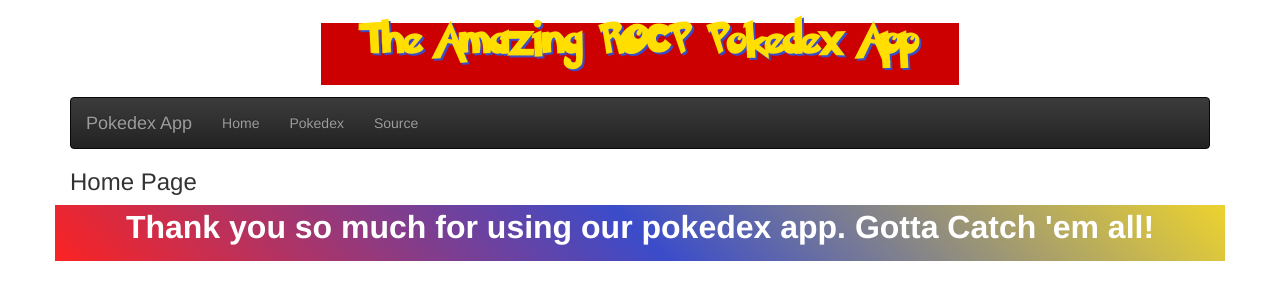
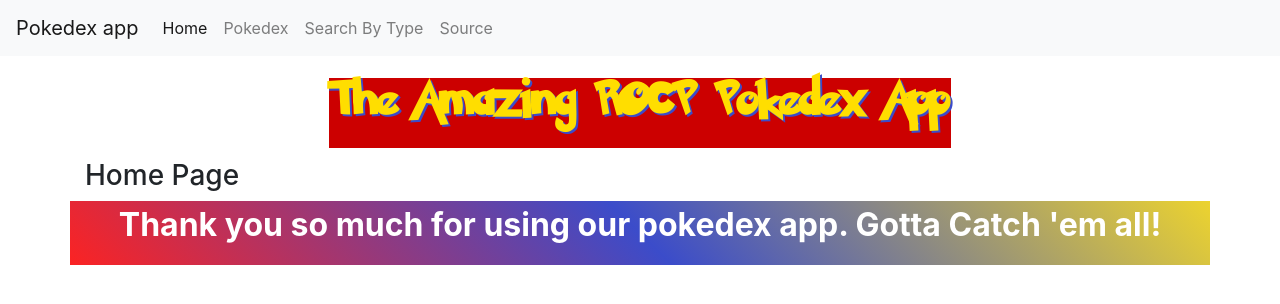
Before and after one commit to 09131968daniel/5w-pokedex-ui, a plain HTML site: page index.html in a window 1280 px wide. Drawn offline with nearby package versions, Linux system fonts and the light colour scheme.

Commit message:
changed Bootstrap from v3 to v4; made Navbar consistent with other pages

```diff
--- a/index.html
+++ b/index.html
@@ -4,37 +4,36 @@
 <head>
   <title>Pokedex App</title>
   <meta charset="UTF-8">
-  <!-- Latest compiled and minified CSS -->
-  <link rel="stylesheet" href="https://maxcdn.bootstrapcdn.com/bootstrap/3.3.7/css/bootstrap.min.css"
-    integrity="sha384-BVYiiSIFeK1dGmJRAkycuHAHRg32OmUcww7on3RYdg4Va+PmSTsz/K68vbdEjh4u" crossorigin="anonymous">
-
-  <!-- Optional theme -->
-  <link rel="stylesheet" href="https://maxcdn.bootstrapcdn.com/bootstrap/3.3.7/css/bootstrap-theme.min.css"
-    integrity="sha384-rHyoN1iRsVXV4nD0JutlnGaslCJuC7uwjduW9SVrLvRYooPp2bWYgmgJQIXwl/Sp" crossorigin="anonymous">
-
-  <!-- Latest compiled and minified JavaScript -->
-  <script src="https://maxcdn.bootstrapcdn.com/bootstrap/3.3.7/js/bootstrap.min.js"
-    integrity="sha384-Tc5IQib027qvyjSMfHjOMaLkfuWVxZxUPnCJA7l2mCWNIpG9mGCD8wGNIcPD7Txa"
-    crossorigin="anonymous"></script>
-    <link rel="stylesheet" href="style.css">
+  <link rel="stylesheet" href="https://stackpath.bootstrapcdn.com/bootstrap/4.5.2/css/bootstrap.min.css" integrity="sha384-JcKb8q3iqJ61gNV9KGb8thSsNjpSL0n8PARn9HuZOnIxN0hoP+VmmDGMN5t9UJ0Z" crossorigin="anonymous">
+  <link rel="stylesheet" href="style.css">
 </head>
 
 <body>
+  <nav class="navbar navbar-expand-lg navbar-light bg-light mb-3">
+    <a class="navbar-brand" href="#">Pokedex app</a>
+    <button class="navbar-toggler" type="button" data-toggle="collapse" data-target="#navbarNav" aria-controls="navbarNav" aria-expanded="false" aria-label="Toggle navigation">
+      <span class="navbar-toggler-icon"></span>
+    </button>
+    <div class="collapse navbar-collapse" id="navbarNav">
+      <ul class="navbar-nav">
+        <li class="nav-item active">
+          <a class="nav-link" href="#">Home <span class="sr-only">(current)</a>
+        </li>
+        <li class="nav-item">
+          <a class="nav-link" href="./pokedex.html">Pokedex</span></a>
+        </li>
+        <li class="nav-item">
+          <a class="nav-link" href="./typeGroup.html">Search By Type</a>
+        </li>
+        <li class="nav-item">
+            <a class="nav-link" href="https://pokeapi.co/">Source</a>
+        </li>
+      </ul>
+    </div>
+  </nav>
   <div class="container">
     <header style="text-align:center">
       <h1>The Amazing ROCP Pokedex App </h1>
-      <!--Insert navbar here... using Bootstrap-->
-      <nav class="navbar navbar-inverse">
-        <div class="navbar-header">
-          <a class="navbar-brand" href="#">Pokedex App</a>
-        </div>
-        <ul class="nav navbar-nav">
-          <li><a href="#">Home</a></li>
-          <li><a href="./pokedex.html">Pokedex</a></li>
-          <li><a href="https://pokeapi.co/">Source</a></li>
-        </ul>
-      </nav>
-
     </header>
     <main>
       <h3>Home Page</h3>
@@ -49,6 +48,9 @@
   <footer>
   </footer>
   </div>
+  <script src="https://code.jquery.com/jquery-3.5.1.slim.min.js" integrity="sha384-DfXdz2htPH0lsSSs5nCTpuj/zy4C+OGpamoFVy38MVBnE+IbbVYUew+OrCXaRkfj" crossorigin="anonymous"></script>
+<script src="https://cdn.jsdelivr.net/npm/popper.js@1.16.1/dist/umd/popper.min.js" integrity="sha384-9/reFTGAW83EW2RDu2S0VKaIzap3H66lZH81PoYlFhbGU+6BZp6G7niu735Sk7lN" crossorigin="anonymous"></script>
+<script src="https://stackpath.bootstrapcdn.com/bootstrap/4.5.2/js/bootstrap.min.js" integrity="sha384-B4gt1jrGC7Jh4AgTPSdUtOBvfO8shuf57BaghqFfPlYxofvL8/KUEfYiJOMMV+rV" crossorigin="anonymous"></script>
 </body>
 
 </html>
```
